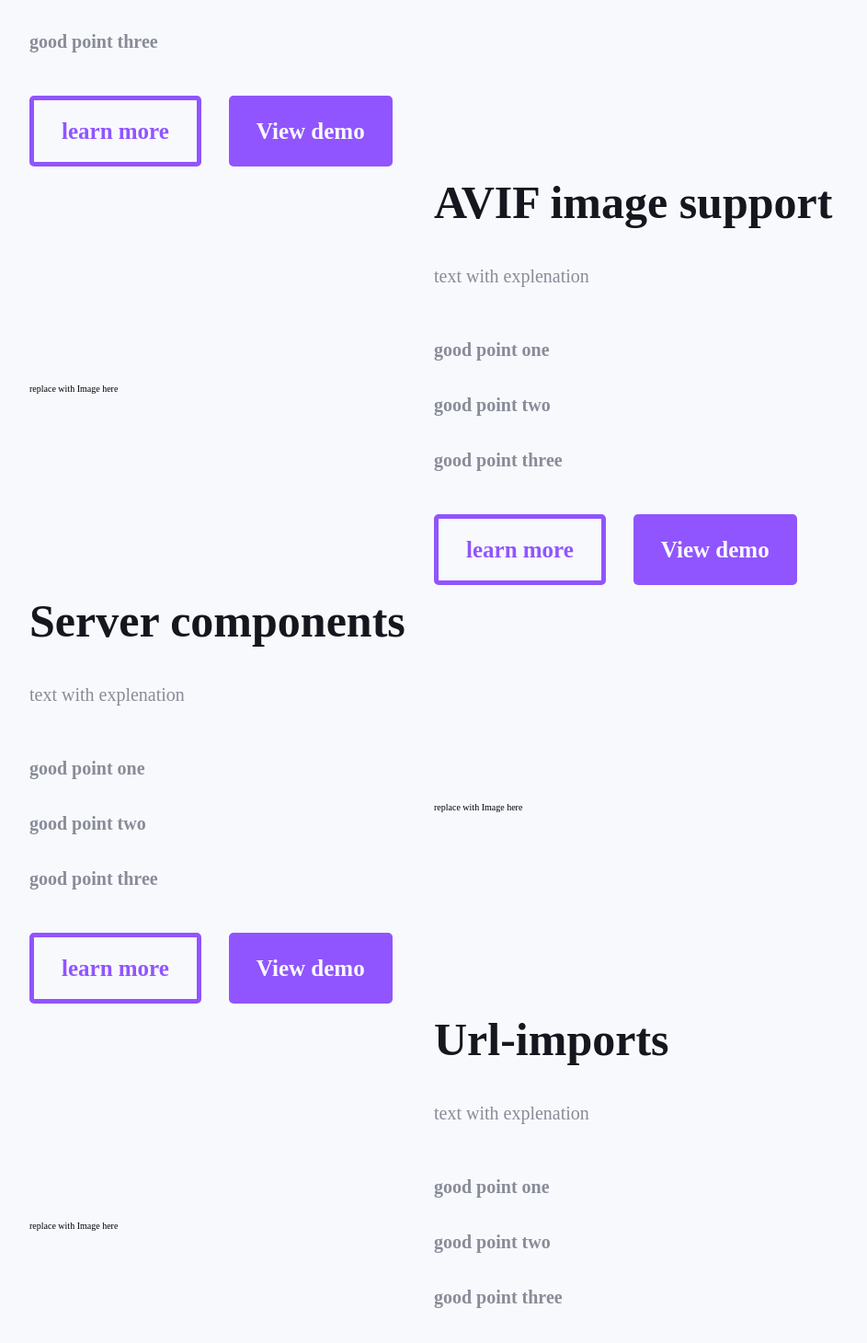
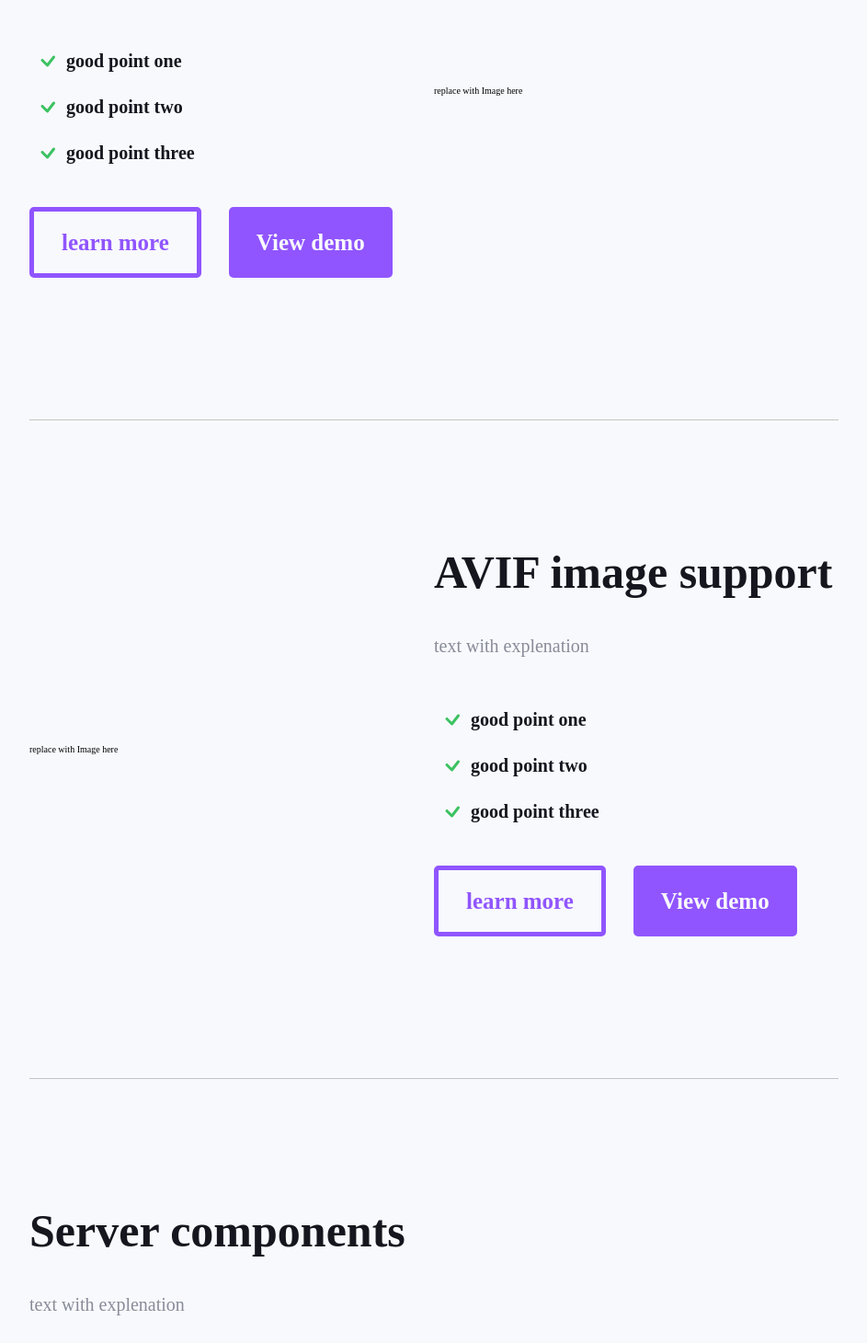
Before and after one commit to GithubMVS/Passion-project_2021-2022, a Next.js app: page / in a window 1280 px wide. Shown: the part 310-1770 px from the top of the page at 92% size, without its empty margins (168-1111 px from the left). Built offline with nearby package versions, Linux system fonts and the light colour scheme.

Commit message:
adding fonts + resolving bugs

```diff
--- a/pages/index.js
+++ b/pages/index.js
@@ -8,6 +8,8 @@ import styles from '../pages/index.module.css'
 import Navigation from '../components/index/Navigation'
 import Video from '../components/index/Video'
 
+//image imports
+import checkMark from '../public/homePage/checkMark.svg'
 
 
 
@@ -48,9 +50,9 @@ export default function Home() {
               <h1 className={styles.WhatsNew_title}>Middleware</h1>
               <p className={styles.WhatsNew_explenation}>text with explenation</p>
               <ul className={styles.benefits}>
-                <li className={styles.benefit}>good point one</li>
-                <li className={styles.benefit}>good point two</li>
-                <li className={styles.benefit}>good point three</li>
+                <Image src={checkMark} alt="checkMark" /><li className={styles.benefit}>good point one</li>
+                <Image src={checkMark} alt="checkMark" /><li className={styles.benefit}>good point two</li>
+                <Image src={checkMark} alt="checkMark" /><li className={styles.benefit}>good point three</li>
               </ul>
               <div className={styles.links}>
                 <Link href="/middleware"><a className={styles.links_learnMore}>learn more</a></Link>
@@ -71,9 +73,9 @@ export default function Home() {
               <h1 className={styles.WhatsNew_title}>AVIF image support</h1>
               <p className={styles.WhatsNew_explenation}>text with explenation</p>
               <ul className={styles.benefits}>
-                <li className={styles.benefit}>good point one</li>
-                <li className={styles.benefit}>good point two</li>
-                <li className={styles.benefit}>good point three</li>
+                <Image src={checkMark} alt="checkMark" /><li className={styles.benefit}>good point one</li>
+                <Image src={checkMark} alt="checkMark" /><li className={styles.benefit}>good point two</li>
+                <Image src={checkMark} alt="checkMark" /><li className={styles.benefit}>good point three</li>
               </ul>
               <div className={styles.links}>
                 <Link href="/AVIF_support"><a className={styles.links_learnMore}>learn more</a></Link>
@@ -88,9 +90,9 @@ export default function Home() {
               <h1 className={styles.WhatsNew_title}>Server components</h1>
               <p className={styles.WhatsNew_explenation}>text with explenation</p>
               <ul className={styles.benefits}>
-                <li className={styles.benefit}>good point one</li>
-                <li className={styles.benefit}>good point two</li>
-                <li className={styles.benefit}>good point three</li>
+                <Image src={checkMark} alt="checkMark" /><li className={styles.benefit}>good point one</li>
+                <Image src={checkMark} alt="checkMark" /><li className={styles.benefit}>good point two</li>
+                <Image src={checkMark} alt="checkMark" /><li className={styles.benefit}>good point three</li>
               </ul>
               <div className={styles.links}>
                 <Link href="/server_components"><a className={styles.links_learnMore}>learn more</a></Link>
@@ -111,9 +113,9 @@ export default function Home() {
               <h1 className={styles.WhatsNew_title}>Url-imports</h1>
               <p className={styles.WhatsNew_explenation}>text with explenation</p>
               <ul className={styles.benefits}>
-                <li className={styles.benefit}>good point one</li>
-                <li className={styles.benefit}>good point two</li>
-                <li className={styles.benefit}>good point three</li>
+                <Image src={checkMark} alt="checkMark" /><li className={styles.benefit}>good point one</li>
+                <Image src={checkMark} alt="checkMark" /><li className={styles.benefit}>good point two</li>
+                <Image src={checkMark} alt="checkMark" /><li className={styles.benefit}>good point three</li>
               </ul>
               <div className={styles.links}>
                 <Link href="/url_imports"><a className={styles.links_learnMore}>learn more</a></Link>
@@ -128,9 +130,9 @@ export default function Home() {
               <h1 className={styles.WhatsNew_title}>Suspense</h1>
               <p className={styles.WhatsNew_explenation}>text with explenation</p>
               <ul className={styles.benefits}>
-                <li className={styles.benefit}>good point one</li>
-                <li className={styles.benefit}>good point two</li>
-                <li className={styles.benefit}>good point three</li>
+                <Image src={checkMark} alt="checkMark" /><li className={styles.benefit}>good point one</li>
+                <Image src={checkMark} alt="checkMark" /><li className={styles.benefit}>good point two</li>
+                <Image src={checkMark} alt="checkMark" /><li className={styles.benefit}>good point three</li>
               </ul>
               <div className={styles.links}>
                 <Link href="/suspense"><a className={styles.links_learnMore}>learn more</a></Link>
--- a/pages/index.module.css
+++ b/pages/index.module.css
@@ -14,6 +14,8 @@
   grid-template-rows: 100%;
   justify-content: center;
   align-items: center;
+  padding: 14rem 0rem;
+  border-top: 0.1rem solid #C4C4C4;
 }
 
 .displayNone {
@@ -63,12 +65,17 @@
   line-height: 3rem;
 }
 
-.benefits {}
+.benefits {
+  align-items: center;
+  display: grid;
+  grid-template-columns: 4rem auto;
+  padding-bottom: 3rem;
+  grid-row-gap: 2rem;
+}
 
 .benefit {
   font-size: 2rem;
-  color: var(--colorGrey);
-  padding-bottom: 3rem;
+  color: var(--colorBlack);
   font-weight: 700;
   line-height: 3rem;
 }
--- a/styles/fonts.css
+++ b/styles/fonts.css
@@ -0,0 +1,65 @@
+/* #### Generated By: http://www.cufonfonts.com #### */
+
+
+@font-face {
+  font-family: 'Metropolis Regular';
+  font-style: normal;
+  font-weight: normal;
+  src: local('Metropolis Regular'), url('/fonts/Metropolis-Regular.woff') format('woff');
+}
+
+@font-face {
+  font-family: '/fonts/Metropolis Extra Light';
+  font-style: normal;
+  font-weight: normal;
+  src: local('/fonts/Metropolis Extra Light'), url('/fonts/Metropolis-ExtraLight.woff') format('woff');
+}
+
+@font-face {
+  font-family: 'Metropolis Light';
+  font-style: normal;
+  font-weight: normal;
+  src: local('Metropolis Light'), url('/fonts/Metropolis-Light.woff') format('woff');
+}
+
+@font-face {
+  font-family: 'Metropolis Thin';
+  font-style: normal;
+  font-weight: normal;
+  src: local('Metropolis Thin'), url('/fonts/Metropolis-Thin.woff') format('woff');
+}
+
+@font-face {
+  font-family: 'Metropolis Medium';
+  font-style: normal;
+  font-weight: normal;
+  src: local('Metropolis Medium'), url('/fonts/Metropolis-Medium.woff') format('woff');
+}
+
+@font-face {
+  font-family: 'Metropolis Semi Bold';
+  font-style: normal;
+  font-weight: normal;
+  src: local('Metropolis Semi Bold'), url('/fonts/Metropolis-SemiBold.woff') format('woff');
+}
+
+@font-face {
+  font-family: 'Metropolis Bold';
+  font-style: normal;
+  font-weight: normal;
+  src: local('Metropolis Bold'), url('/fonts/Metropolis-Bold.woff') format('woff');
+}
+
+@font-face {
+  font-family: 'Metropolis Extra Bold';
+  font-style: normal;
+  font-weight: normal;
+  src: local('Metropolis Extra Bold'), url('/fonts/Metropolis-ExtraBold.woff') format('woff');
+}
+
+@font-face {
+  font-family: 'Metropolis Black';
+  font-style: normal;
+  font-weight: normal;
+  src: local('Metropolis Black'), url('/fonts/Metropolis-Black.woff') format('woff');
+}
```
Also changed, not shown: public/homePage/checkMark.svg (added).
